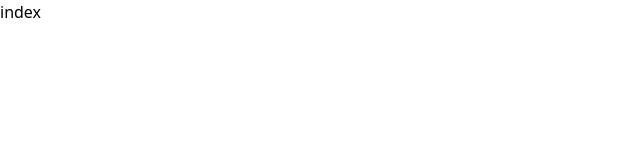
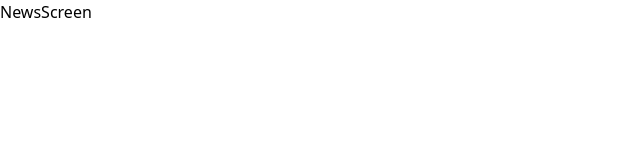
Before and after one commit to buscanopaul/filbasket, a Next.js app: page /news in a window 1280 px wide. Shown: the top 160 px of the page, without its empty margins (0-640 px from the left). Built offline with nearby package versions, Linux system fonts and the light colour scheme.

Commit message:
Add page latest videos

```diff
--- a/components/home/latestVideos/PopularVideo.tsx
+++ b/components/home/latestVideos/PopularVideo.tsx
@@ -2,19 +2,24 @@ import React from "react";
 import bg from "../../../styles/images/thumbnail_jordan.jpeg";
 import { PlayCircleIcon } from "@heroicons/react/24/solid";
 import styles from "./PopularVideo.module.css";
+import Link from "next/link";
 
 interface Props {}
 
 const PopularVideo = ({}: Props) => {
   return (
     <div className="w-full relative overflow-hidden rounded-md cursor-pointer mb-5">
+      <Link href="/videos">
         <div
           style={{
             backgroundImage: `url(${bg.src})`,
           }}
           className={`${styles.PopularVideo} h-96 bg-secondary-color bg-cover bg-no-repeat bg-center relative transition-all duration-500 ease-in-out transform hover:scale-110 group`}
         ></div>
+      </Link>
+      <Link href="/videos">
         <PlayCircleIcon className="transition hover:drop-shadow-xl h-20 w-20 text-white absolute top-1/2 left-1/2 transform -translate-x-1/2 -translate-y-1/2 group-hover:scale-80 hover:text-primary-color" />
+      </Link>
     </div>
   );
 };
--- a/pages/news/index.tsx
+++ b/pages/news/index.tsx
@@ -1,7 +1,7 @@
 import React from "react";
 
 const index = () => {
-  return <div>index</div>;
+  return <div>NewsScreen</div>;
 };
 
 export default index;
--- /dev/null
+++ b/pages/videos/index.tsx
@@ -0,0 +1,9 @@
+import React from "react";
+
+type Props = {};
+
+const index = (props: Props) => {
+  return <div>VideosScreen</div>;
+};
+
+export default index;
```
Lines whose indentation alone changed are shown as unchanged.
